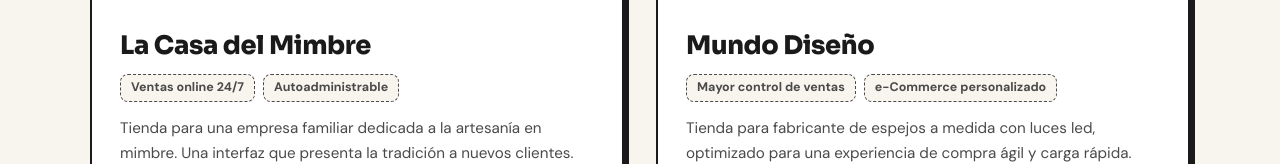
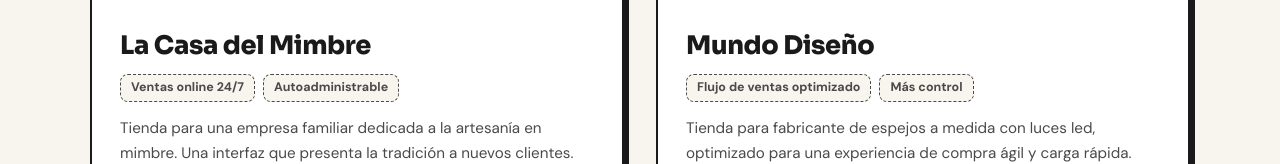
Before and after one commit to garra404/own_website, a plain HTML site: page index.html in a window 1280 px wide. Shown: the part 1881-2045 px from the top of the page. Drawn offline with Linux system fonts and the light colour scheme.

Commit message:
Corrige tags de Mundo Diseño

```diff
--- a/index.html
+++ b/index.html
@@ -301,8 +301,8 @@
         <div class="portfolio-content">
           <h3>Mundo Diseño</h3>
           <ul class="portfolio-tags" aria-label="Resultados del proyecto">
-            <li class="portfolio-tag">Mayor control de ventas</li>
-            <li class="portfolio-tag">e-Commerce personalizado</li>
+            <li class="portfolio-tag">Flujo de ventas optimizado</li>
+            <li class="portfolio-tag">Más control</li>
           </ul>
           <p>Tienda para fabricante de espejos a medida con luces led, optimizado para una experiencia de compra ágil y
             carga rápida.</p>
```
